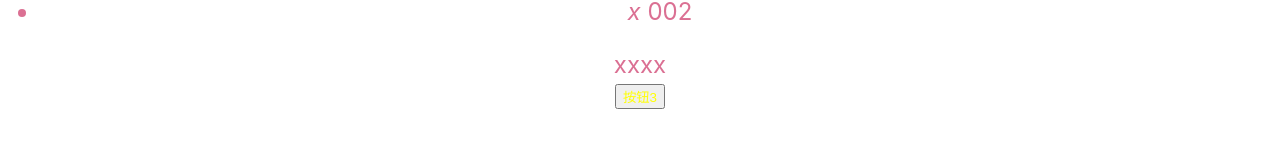
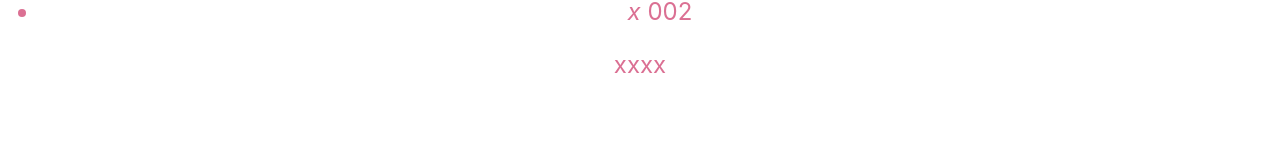
Before and after one commit to uedup/rp, a React (Create React App) app: page / in a window 1280 px wide. Shown: the part 376-524 px from the top of the page. Built offline with nearby package versions, Linux system fonts and the light colour scheme.

Commit message:
feat:15.TS定义组件接口

```diff
--- a/src/15.TS定义组件接口/index.tsx
+++ b/src/15.TS定义组件接口/index.tsx
@@ -75,16 +75,16 @@ const IconB = () => {
 };
 interface TabsProps {
   color?: string;
-  IconX?: ReactElement;
-  IconL?: ReactNode;
-  children?:ReactNode
+  IconX?: ReactElement; //可以自己使用<>定义类型
+  IconL?: ReactNode; //包括ReactElement,还有string | number | boolean
+  children?: ReactNode; //ReactElement 传字符串会报错
 }
 const Tabs: React.FC<TabsProps> = (props) => {
-  const { color, IconX, IconL ,children} = props;
+  const { color, IconX, IconL, children } = props;
   return (
     <div>
       <ul>
-        <li style={{borderBottom:`1px solid ${color}`}}>
+        <li style={{ borderBottom: `1px solid ${color}` }}>
           <span>{IconX} 001</span>
         </li>
         <li>
@@ -110,9 +110,9 @@ export const App: React.FC<AppProps> = () => {
       <Tabs color="red" IconX={IconA()} IconL={IconB()}>
         <span>I am span</span>
       </Tabs>
-      <Tabs color="blue" IconX={<IconB/>} IconL={<IconA/>}>
+      <Tabs color="blue" IconX={<IconB />} IconL={<IconA />}>
         xxxx
-        <Button3 color={"yellow"}></Button3>
+        {/* <Button3 color={"yellow"}></Button3> */}
       </Tabs>
     </Wrapper>
   );
```
